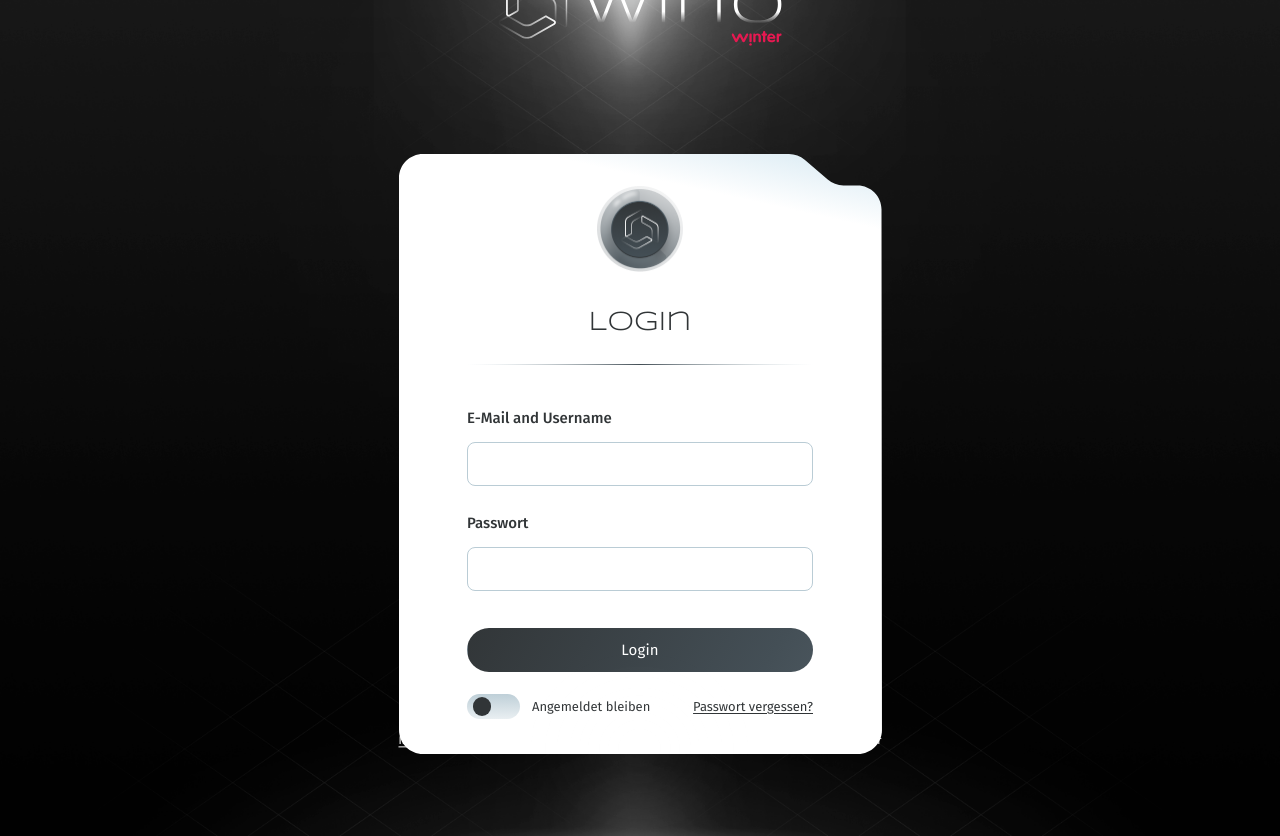
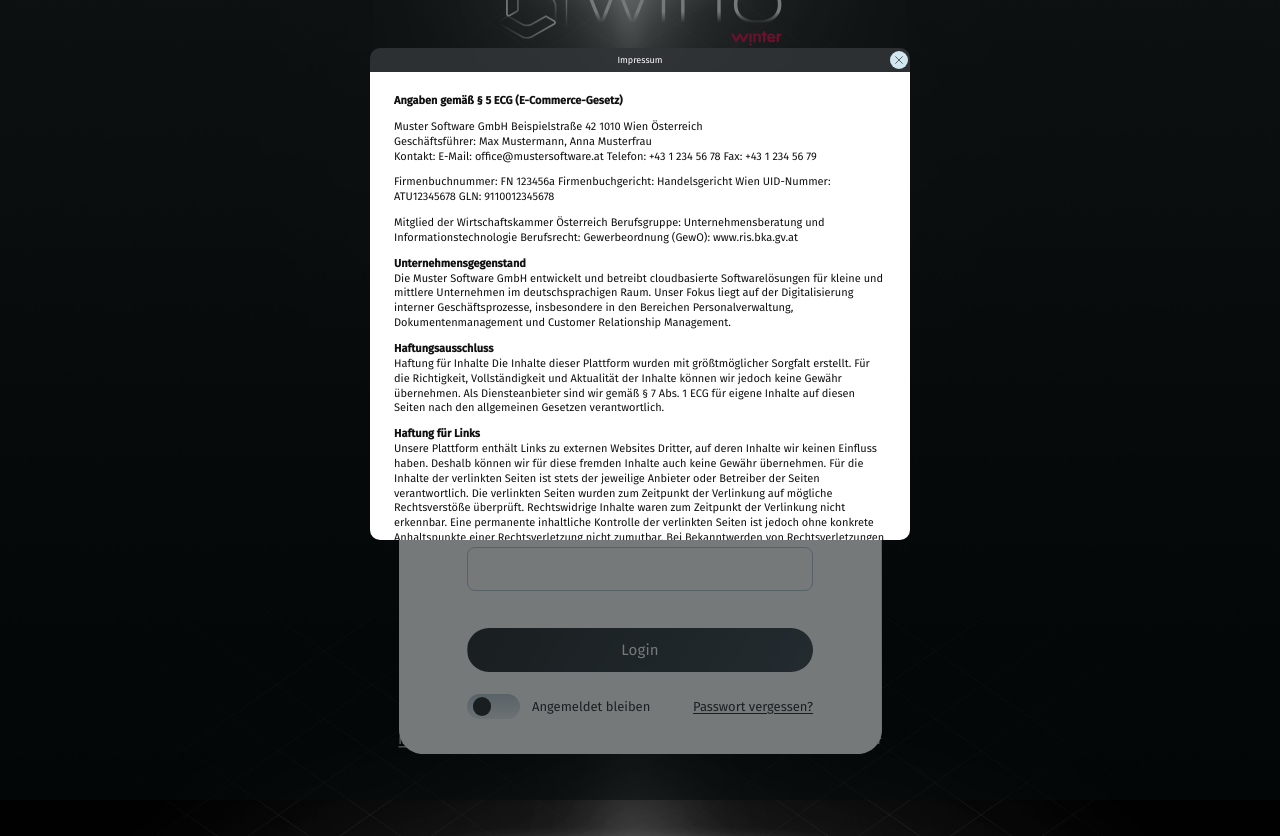
Before and after one commit to dvv808/Wino2, a plain HTML site: page index.html in a window 1280 px wide. Both pictures are taken after a click on the link "Impressum". Drawn offline with nearby package versions, Linux system fonts and the light colour scheme.

Commit message:
Add Impressum modal overlay and deployment routing updates.
Implements a styled Impressum overlay on login and 2FA pages with close-icon support and shared script behavior, and adds Vercel routing config for clean static page paths.

Made-with: Cursor

```diff
--- /dev/null
+++ b/impressum.js
@@ -0,0 +1,65 @@
+(() => {
+  const overlayMarkup = `
+    <div class="impressum-overlay" id="impressum-overlay" aria-hidden="true">
+      <div class="impressum-topbar">
+        <h2>Impressum</h2>
+        <button class="impressum-close" type="button" aria-label="Close Impressum">
+          <img src="./assets/close_button.svg" alt="" aria-hidden="true" />
+        </button>
+      </div>
+      <div class="impressum-content">
+        <p><strong>Angaben gemäß § 5 ECG (E-Commerce-Gesetz)</strong></p>
+        <p>Muster Software GmbH Beispielstraße 42 1010 Wien Österreich<br />Geschäftsführer: Max Mustermann, Anna Musterfrau<br />Kontakt: E-Mail: office@mustersoftware.at Telefon: +43 1 234 56 78 Fax: +43 1 234 56 79</p>
+        <p>Firmenbuchnummer: FN 123456a Firmenbuchgericht: Handelsgericht Wien UID-Nummer: ATU12345678 GLN: 9110012345678</p>
+        <p>Mitglied der Wirtschaftskammer Österreich Berufsgruppe: Unternehmensberatung und Informationstechnologie Berufsrecht: Gewerbeordnung (GewO): www.ris.bka.gv.at</p>
+        <p><strong>Unternehmensgegenstand</strong><br />Die Muster Software GmbH entwickelt und betreibt cloudbasierte Softwarelösungen für kleine und mittlere Unternehmen im deutschsprachigen Raum. Unser Fokus liegt auf der Digitalisierung interner Geschäftsprozesse, insbesondere in den Bereichen Personalverwaltung, Dokumentenmanagement und Customer Relationship Management.</p>
+        <p><strong>Haftungsausschluss</strong><br />Haftung für Inhalte Die Inhalte dieser Plattform wurden mit größtmöglicher Sorgfalt erstellt. Für die Richtigkeit, Vollständigkeit und Aktualität der Inhalte können wir jedoch keine Gewähr übernehmen. Als Diensteanbieter sind wir gemäß § 7 Abs. 1 ECG für eigene Inhalte auf diesen Seiten nach den allgemeinen Gesetzen verantwortlich.</p>
+        <p><strong>Haftung für Links</strong><br />Unsere Plattform enthält Links zu externen Websites Dritter, auf deren Inhalte wir keinen Einfluss haben. Deshalb können wir für diese fremden Inhalte auch keine Gewähr übernehmen. Für die Inhalte der verlinkten Seiten ist stets der jeweilige Anbieter oder Betreiber der Seiten verantwortlich. Die verlinkten Seiten wurden zum Zeitpunkt der Verlinkung auf mögliche Rechtsverstöße überprüft. Rechtswidrige Inhalte waren zum Zeitpunkt der Verlinkung nicht erkennbar. Eine permanente inhaltliche Kontrolle der verlinkten Seiten ist jedoch ohne konkrete Anhaltspunkte einer Rechtsverletzung nicht zumutbar. Bei Bekanntwerden von Rechtsverletzungen werden wir derartige Links umgehend entfernen.</p>
+        <p><strong>Urheberrecht</strong><br />Die durch die Seitenbetreiber erstellten Inhalte und Werke auf dieser Plattform unterliegen dem österreichischen Urheberrecht. Die Vervielfältigung, Bearbeitung, Verbreitung und jede Art der Verwertung außerhalb der Grenzen des Urheberrechtes bedürfen der schriftlichen Zustimmung des jeweiligen Autors bzw. Erstellers. Downloads und Kopien dieser Seite sind nur für den privaten, nicht kommerziellen Gebrauch gestattet. Soweit die Inhalte auf dieser Seite nicht vom Betreiber erstellt wurden, werden die Urheberrechte Dritter beachtet. Insbesondere werden Inhalte Dritter als solche gekennzeichnet. Sollten Sie trotzdem auf eine Urheberrechtsverletzung aufmerksam werden, bitten wir um einen entsprechenden Hinweis. Bei Bekanntwerden von Rechtsverletzungen werden wir derartige Inhalte umgehend entfernen.</p>
+        <p><strong>Datenschutzerklärung</strong><br />Verantwortlicher im Sinne der DSGVO Muster Software GmbH Beispielstraße 42 1010 Wien datenschutz@mustersoftware.at<br />Datenschutzbeauftragter Dr. Elisabeth Huber datenschutz@mustersoftware.at +43 1 234 56 80<br />Erhebung und Verarbeitung personenbezogener Daten Wir erheben und verarbeiten personenbezogene Daten ausschließlich im Rahmen der geltenden Datenschutzgesetze, insbesondere der Datenschutz-Grundverordnung (DSGVO) und des österreichischen Datenschutzgesetzes (DSG). Personenbezogene Daten werden nur erhoben, soweit dies für die Bereitstellung unserer Dienstleistungen erforderlich ist oder Sie ausdrücklich in die Erhebung eingewilligt haben.</p>
+      </div>
+    </div>
+  `;
+
+  const ensureOverlay = () => {
+    if (document.getElementById("impressum-overlay")) return;
+    document.body.insertAdjacentHTML("beforeend", overlayMarkup);
+  };
+
+  const openOverlay = () => {
+    const overlay = document.getElementById("impressum-overlay");
+    if (!overlay) return;
+    overlay.classList.add("is-open");
+    overlay.setAttribute("aria-hidden", "false");
+  };
+
+  const closeOverlay = () => {
+    const overlay = document.getElementById("impressum-overlay");
+    if (!overlay) return;
+    overlay.classList.remove("is-open");
+    overlay.setAttribute("aria-hidden", "true");
+  };
+
+  document.addEventListener("DOMContentLoaded", () => {
+    ensureOverlay();
+
+    document.querySelectorAll(".footer-link").forEach((trigger) => {
+      trigger.addEventListener("click", (event) => {
+        event.preventDefault();
+        openOverlay();
+      });
+    });
+
+    const overlay = document.getElementById("impressum-overlay");
+    const closeButton = overlay?.querySelector(".impressum-close");
+
+    closeButton?.addEventListener("click", closeOverlay);
+    overlay?.addEventListener("click", (event) => {
+      if (event.target === overlay) closeOverlay();
+    });
+
+    document.addEventListener("keydown", (event) => {
+      if (event.key === "Escape") closeOverlay();
+    });
+  });
+})();
--- a/index.html
+++ b/index.html
@@ -57,5 +57,6 @@
         >
       </p>
     </footer>
+    <script src="./impressum.js"></script>
   </body>
 </html>
--- a/styles.css
+++ b/styles.css
@@ -642,6 +642,81 @@ h1 {
   font-size: var(--text-xsmall);
 }
 
+.impressum-overlay {
+  position: fixed;
+  inset: 0;
+  z-index: 50;
+  display: none;
+  background: rgba(7, 11, 14, 0.55);
+}
+
+.impressum-overlay.is-open {
+  display: block;
+}
+
+.impressum-topbar {
+  position: fixed;
+  top: 48px;
+  left: 50%;
+  transform: translateX(-50%);
+  width: min(52vw, 540px);
+  height: 24px;
+  background: rgba(49, 53, 55, 0.88);
+  backdrop-filter: blur(4px);
+  display: grid;
+  align-items: center;
+  border-radius: 10px 10px 0 0;
+}
+
+.impressum-topbar h2 {
+  margin: 0;
+  text-align: center;
+  font-family: var(--font-text);
+  font-size: 9px;
+  font-weight: 400;
+  color: var(--color-main-white);
+}
+
+.impressum-close {
+  position: absolute;
+  right: 2px;
+  top: 50%;
+  transform: translateY(-50%);
+  width: 18px;
+  height: 18px;
+  border: 0;
+  padding: 0;
+  background: transparent;
+  cursor: pointer;
+}
+
+.impressum-close img {
+  width: 100%;
+  height: 100%;
+  display: block;
+}
+
+.impressum-content {
+  position: fixed;
+  top: 72px;
+  left: 50%;
+  transform: translateX(-50%);
+  width: min(52vw, 540px);
+  height: min(78vh, 468px);
+  background: #ffffff;
+  color: #111111;
+  overflow-y: auto;
+  padding: 22px 24px 28px;
+  border-radius: 0 0 10px 10px;
+  font-family: var(--font-text);
+  font-size: 11px;
+  line-height: 1.35;
+}
+
+.impressum-content p {
+  margin: 0 0 11px;
+}
+
 .ds-page {
   min-height: 100vh;
   max-width: 1100px;
```
Also changed, not shown: 2fa.html (+1 -0 lines), assets/close_button.svg (added), vercel.json (added).
